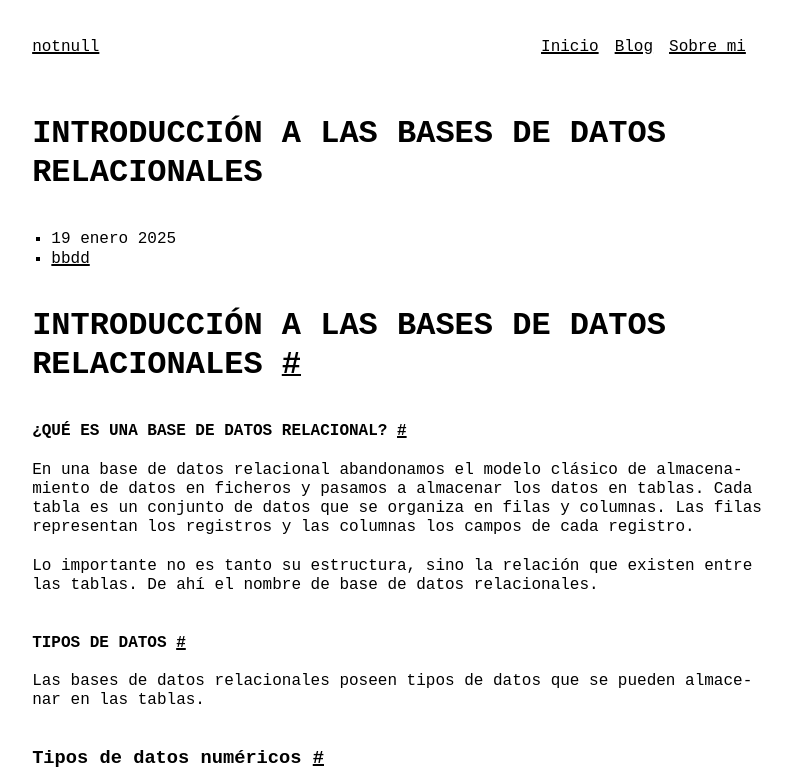
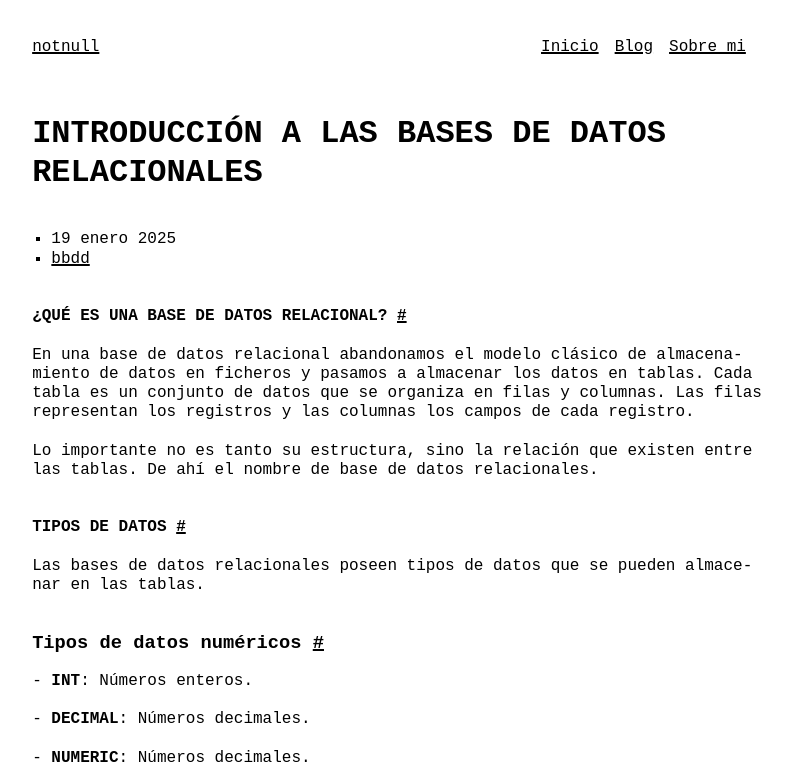
Before and after one commit to datadiego/pages-cms-blog, an Eleventy site: page content/blog/2025-01-19-introduccion-a-las-bases-de-datos-relacionales.md in a window 1280 px wide. Shown: the top 784 px of the page, without its empty margins (243-1035 px from the left). Built offline with nearby package versions, Linux system fonts and the light colour scheme; Eleventy itself is replaced by a stand-in of ours; files that its build step writes are made by us from their sources.

Commit message:
Update content/blog/2025-01-19-introduccion-a-las-bases-de-datos-relacionales.md (via Pages CMS)

```diff
--- a/content/blog/2025-01-19-introduccion-a-las-bases-de-datos-relacionales.md
+++ b/content/blog/2025-01-19-introduccion-a-las-bases-de-datos-relacionales.md
@@ -5,8 +5,6 @@ draft: false
 tags:
   - bbdd
 ---
-# **Introducción a las bases de datos relacionales**
-
 ## **¿Qué es una base de datos relacional?**
 
 En una base de datos relacional abandonamos el modelo clásico de almacenamiento de datos en ficheros y pasamos a almacenar los datos en tablas. Cada tabla es un conjunto de datos que se organiza en filas y columnas. Las filas representan los registros y las columnas los campos de cada registro.
```
